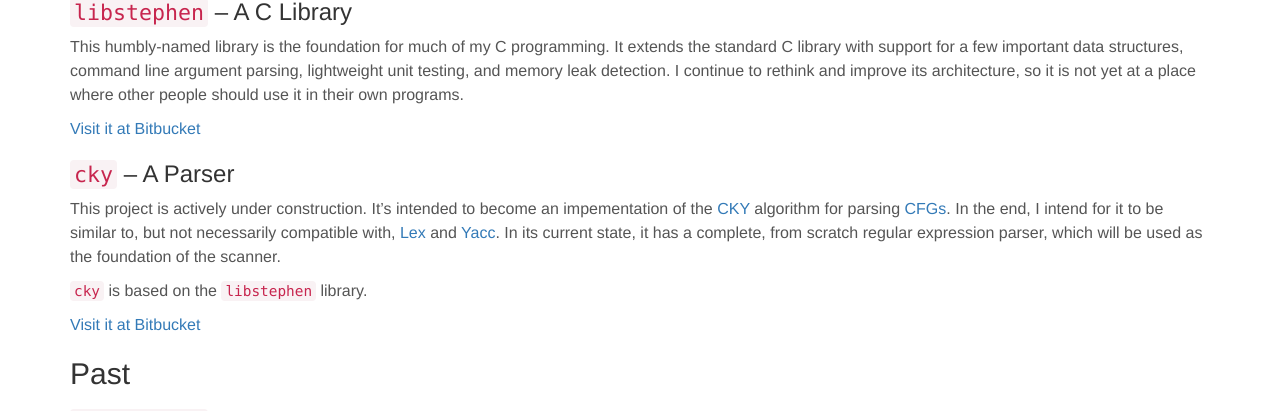
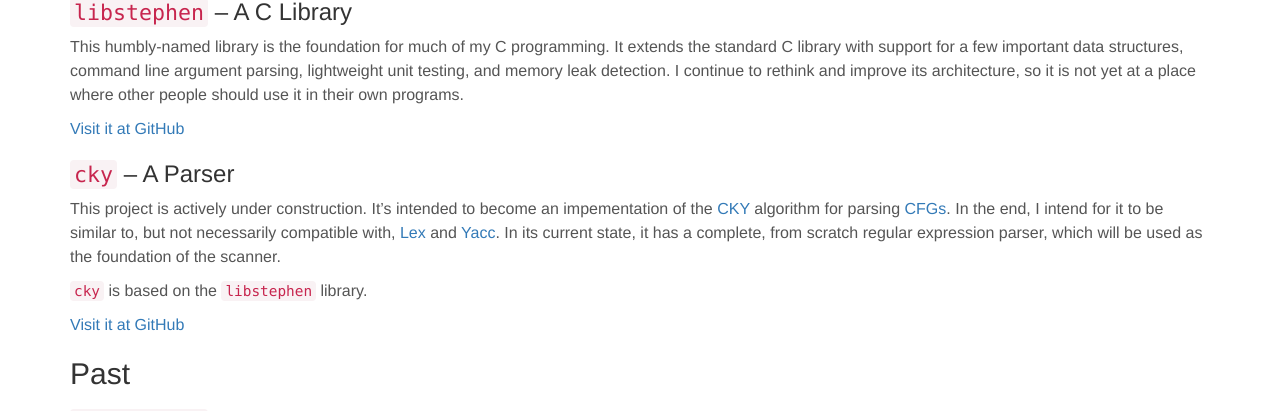
Before and after one commit to brenns10/brennan.io, a Jekyll site: the page built from projects.md, in a window 1280 px wide and 1024 px high. Shown: the part 194-605 px from the top of the window. Built offline with Jekyll 4.4.1, drawn with Linux system fonts in a browser that asks for light colours; nearby versions of some CDN libraries.

Commit message:
Update project links to point at GitHub.

```diff
--- a/projects.md
+++ b/projects.md
@@ -14,7 +14,7 @@ command line argument parsing, lightweight unit testing, and memory leak
 detection.  I continue to rethink and improve its architecture, so it is not yet
 at a place where other people should use it in their own programs.
 
-[Visit it at Bitbucket](//bitbucket.org/brenns10/libstephen)
+[Visit it at GitHub](https://github.com/brenns10/libstephen)
 
 ### `cky` -- A Parser
 
@@ -29,7 +29,7 @@ foundation of the scanner.
 
 `cky` is based on the `libstephen` library.
 
-[Visit it at Bitbucket](//bitbucket.org/brenns10/cky)
+[Visit it at GitHub](https://github.com/brenns10/cky)
 
 ## Past
 
```
